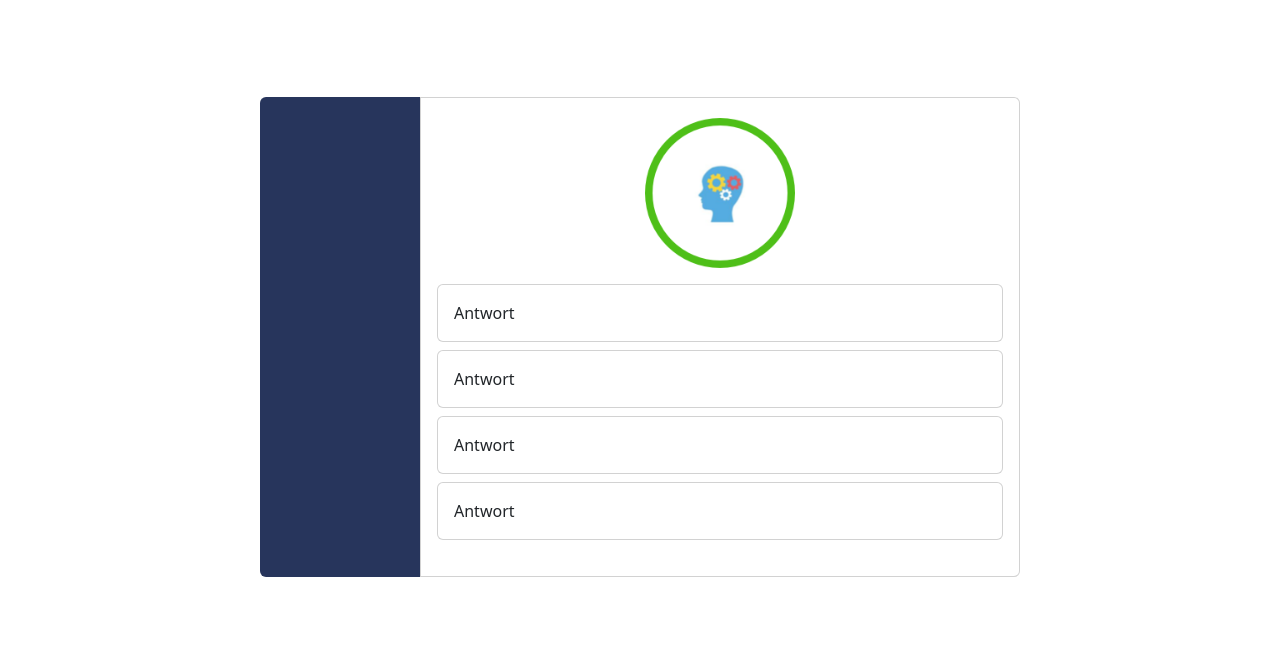
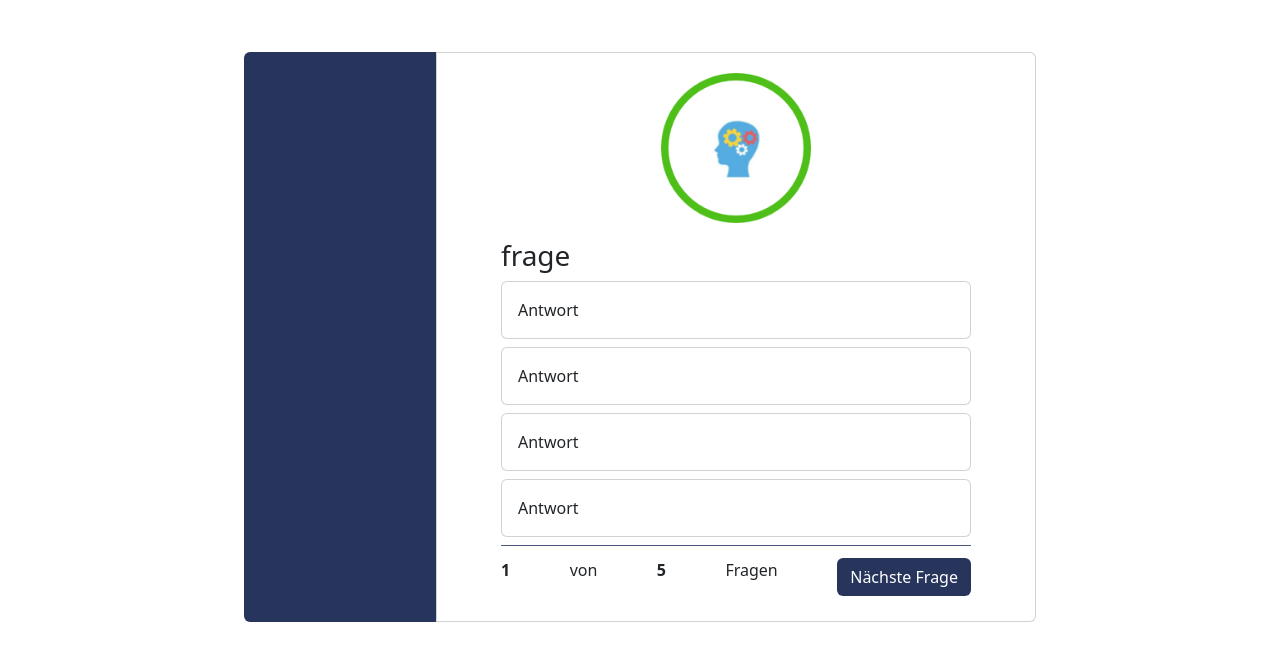
Before and after one commit to artir97/QuizApp, a website: page index.html in a window 1280 px wide. Shown: the part 63-724 px from the top of the page. Drawn offline with nearby package versions, Linux system fonts and the light colour scheme.

Commit message:
added a question footer

```diff
--- a/index.html
+++ b/index.html
@@ -26,30 +26,36 @@
             <div class="card main-card" style="width: 18rem">
                 <img src="img/brain result.png" class="card-img" alt="...">
                 <div class="card-body">
+                    <h3 class="mx-5">frage</h3>
 
-                    <div class="card mb-2">
+                    <div class="card mb-2 mx-5">
                         <div class="card-body">
                             Antwort
                         </div>
                     </div>
 
-                    <div class="card mb-2">
-                        <div class="card-body">
+                    <div class="card mb-2 mx-5">
+                        <div class="card-body ">
                             Antwort
                         </div>
                     </div>
 
-                    <div class="card mb-2">
+                    <div class="card mb-2 mx-5">
                         <div class="card-body">
                             Antwort
                         </div>
                     </div>
 
 
-                    <div class="card mb-2">
+                    <div class="card mb-2 mx-5">
                         <div class="card-body">
                             Antwort
                         </div>
+                    </div>
+
+                    <div class="mx-5 flex question-footer">
+                        <b>1</b> von <b>5</b> Fragen
+                        <button class="btn">Nächste Frage</button>
                     </div>
                 </div>
             </div>
--- a/style.css
+++ b/style.css
@@ -21,8 +21,8 @@ nav a {
 /* Menu */
 .menu {
     background-color: #27355c;
-    height: 480px;
-    width: 10rem;
+    height: 570px;
+    width: 12rem;
 
     border-radius: 0.375rem 0 0  0.375rem;
 }
@@ -37,3 +37,18 @@ nav a {
     border-radius: 0 0.375rem 0.375rem 0px!important;
     width: 600px!important;
 }
+
+.question-footer {
+    border-top: 1px solid #49577e;
+    padding-top: 12px;
+    justify-content: space-between;
+}
+
+.btn {
+    background-color: #27355c!important;
+    color: #fff!important;
+}
+
+.btn:hover {
+    background-color: #49577e!important;
+}
```
